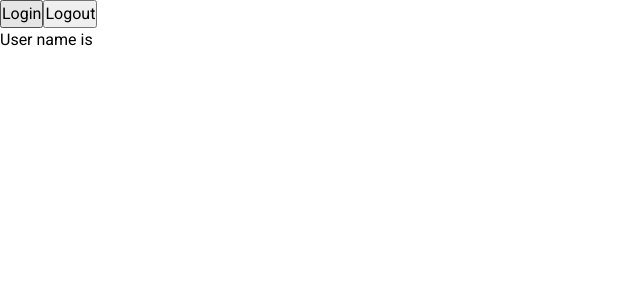
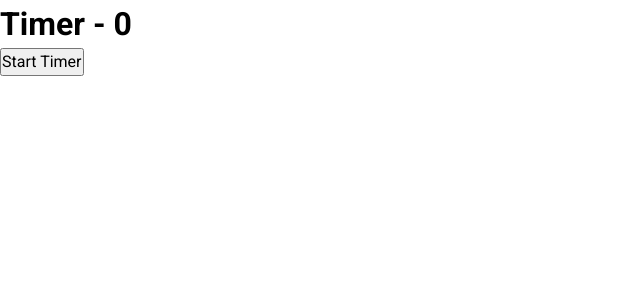
Before and after one commit to VOHIEUTHANG/alta-typescript-ex1, a React (Create React App) app: page / in a window 1280 px wide. Shown: the top 300 px of the page, without its empty margins (0-640 px from the left). Built offline with nearby package versions, Linux system fonts and the light colour scheme.

Commit message:
lesson 17 - useRef with typescript

```diff
--- a/src/App.tsx
+++ b/src/App.tsx
@@ -2,14 +2,12 @@ import React from "react";
 import "./App.css";
 import User from "./components/context/User";
 import { UserProvider } from "./components/context/UserContext";
-import Counter from "./components/state/Couter";
+import Timer from "./components/Timer";
 
 function App() {
   return (
     <div className="App">
-      <UserProvider>
-        <User />
-      </UserProvider>
+      <Timer />
     </div>
   );
 }
--- /dev/null
+++ b/src/components/Timer.tsx
@@ -0,0 +1,32 @@
+import { useRef, useState } from "react";
+
+const Timer = () => {
+  const [timer, setTimer] = useState(0);
+  const [isCounting, setIsCounting] = useState(false);
+  const timerRef = useRef<number>(null!);
+  const handleClick = () => {
+    if (isCounting) {
+      clearInterval(timerRef.current);
+    } else {
+      timerRef.current = window.setInterval(() => {
+        setTimer((p) => p + 1);
+      }, 1000);
+    }
+  };
+  return (
+    <div>
+      <h1>Timer - {timer}</h1>
+      <button
+        onClick={() => {
+          handleClick();
+          setIsCounting(!isCounting);
+        }}
+      >
+        {" "}
+        {isCounting ? "Stop Timer" : "Start Timer"}
+      </button>
+    </div>
+  );
+};
+
+export default Timer;
--- a/src/components/context/User.tsx
+++ b/src/components/context/User.tsx
@@ -1,20 +1,27 @@
-import React, { useContext } from "react";
+import { useContext } from "react";
 import { userContext } from "./UserContext";
+
 const User = () => {
-  const userContextValue = useContext(userContext);
-
-  const handleLogin = () => {
-    userContextValue.setUser({ name: "Thang", email: "thang@gmail.com" });
-  };
-  const handleLogout = () => {
-    userContextValue.setUser(null);
-  };
+  const { user, setUser } = useContext(userContext);
 
   return (
     <div>
-      <button onClick={handleLogin}>Login</button>
-      <button onClick={handleLogout}>Logout</button>
-      <div>User name is {userContextValue?.user?.name}</div>
+      <button
+        onClick={() => {
+          setUser({ name: "Thang", email: "thang@gmail.com" });
+        }}
+      >
+        Login
+      </button>
+      <button
+        onClick={() => {
+          setUser(null);
+        }}
+      >
+        Logout
+      </button>
+      <div>User name is {user?.name}</div>
+      <div>User email is {user?.email}</div>
     </div>
   );
 };
--- a/src/components/context/UserContext.tsx
+++ b/src/components/context/UserContext.tsx
@@ -1,18 +1,20 @@
-import React, { createContext, useState } from "react";
+import React, { createContext, ReactNode, useState } from "react";
 
-export type AuthUser = {
+type UserType = {
   name: string;
   email: string;
 };
-type userContext_type = {
-  user: AuthUser | null;
-  setUser: React.Dispatch<React.SetStateAction<AuthUser | null>>;
+type UserContextType = {
+  user: UserType | null;
+  setUser: React.Dispatch<React.SetStateAction<UserType | null>>;
 };
-export const userContext = createContext<userContext_type>(
-  {} as userContext_type
+export const userContext = createContext<UserContextType>(
+  {} as UserContextType
 );
-export const UserProvider = ({ children }: { children: React.ReactNode }) => {
-  const [user, setUser] = useState<AuthUser | null>(null);
+
+export const UserProvider = ({ children }: { children: ReactNode }) => {
+  const [user, setUser] = useState<UserType | null>(null);
+
   return (
     <userContext.Provider value={{ user, setUser }}>
       {children}
```
Also changed, not shown: src/components/ref/DomRef.tsx (added, +11 -0 lines), src/components/ref/MutableTimer.tsx (added, +34 -0 lines).
